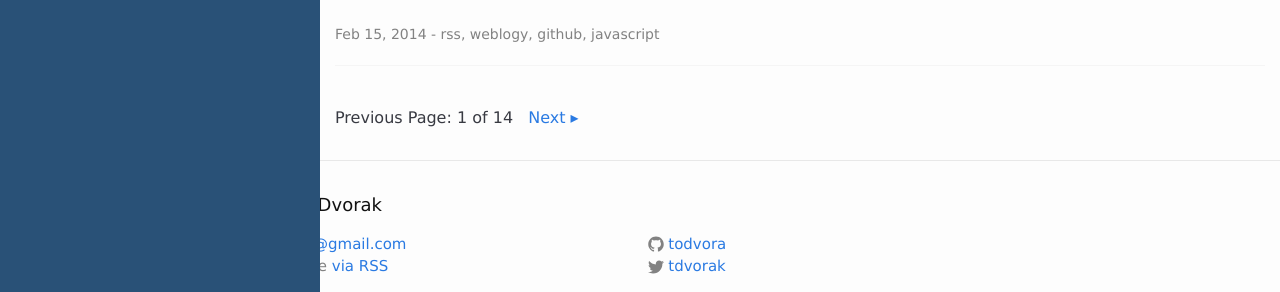
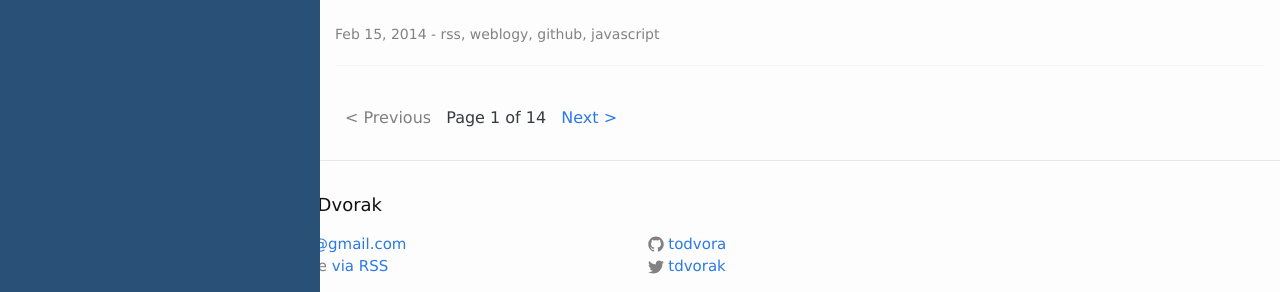
Before and after one commit to todvora/todvora.github.io, a Jekyll site: the page built from index.html, in a window 1280 px wide and 1400 px high, scrolled down 1355 px. Shown: the part 927-1219 px from the top of the window. Built offline with Jekyll 4.4.1, drawn with Linux system fonts in a browser that asks for light colours; Markdown is read by kramdown in place of the engine named in the settings; the list of posts is cut into pages by our own code; comment, search, counter and statistics services are not loaded; grey boxes are pictures that could not be loaded.

Commit message:
paging enhanced

```diff
--- a/_sass/_paging.scss
+++ b/_sass/_paging.scss
@@ -1,11 +1,19 @@
 a.previous:before {
-  content: "◂ ";
+  content: "< ";
 }
 
 a.next:after {
-  content: " ▸";
+  content: " >";
 }
 
 .pagination a {
   padding: 10px;
 }
+
+.pagination a.disabled {
+  color: gray;
+}
+
+.pagination a.disabled:hover {
+  text-decoration: none;
+}
--- a/index.html
+++ b/index.html
@@ -30,9 +30,9 @@ layout: default
     {% if paginator.previous_page %}
         <a href="{{ paginator.previous_page_path }}" class="previous">Previous</a>
     {% else %}
-        <span class="previous">Previous</span>
+          <a class="previous disabled">Previous</a>
     {% endif %}
-        <span class="page_number ">Page: {{ paginator.page }} of {{ paginator.total_pages }}</span>
+        <span class="page_number ">Page {{ paginator.page }} of {{ paginator.total_pages }}</span>
     {% if paginator.next_page %}
         <a href="{{ paginator.next_page_path }}" class="next">Next</a>
     {% else %}
```
